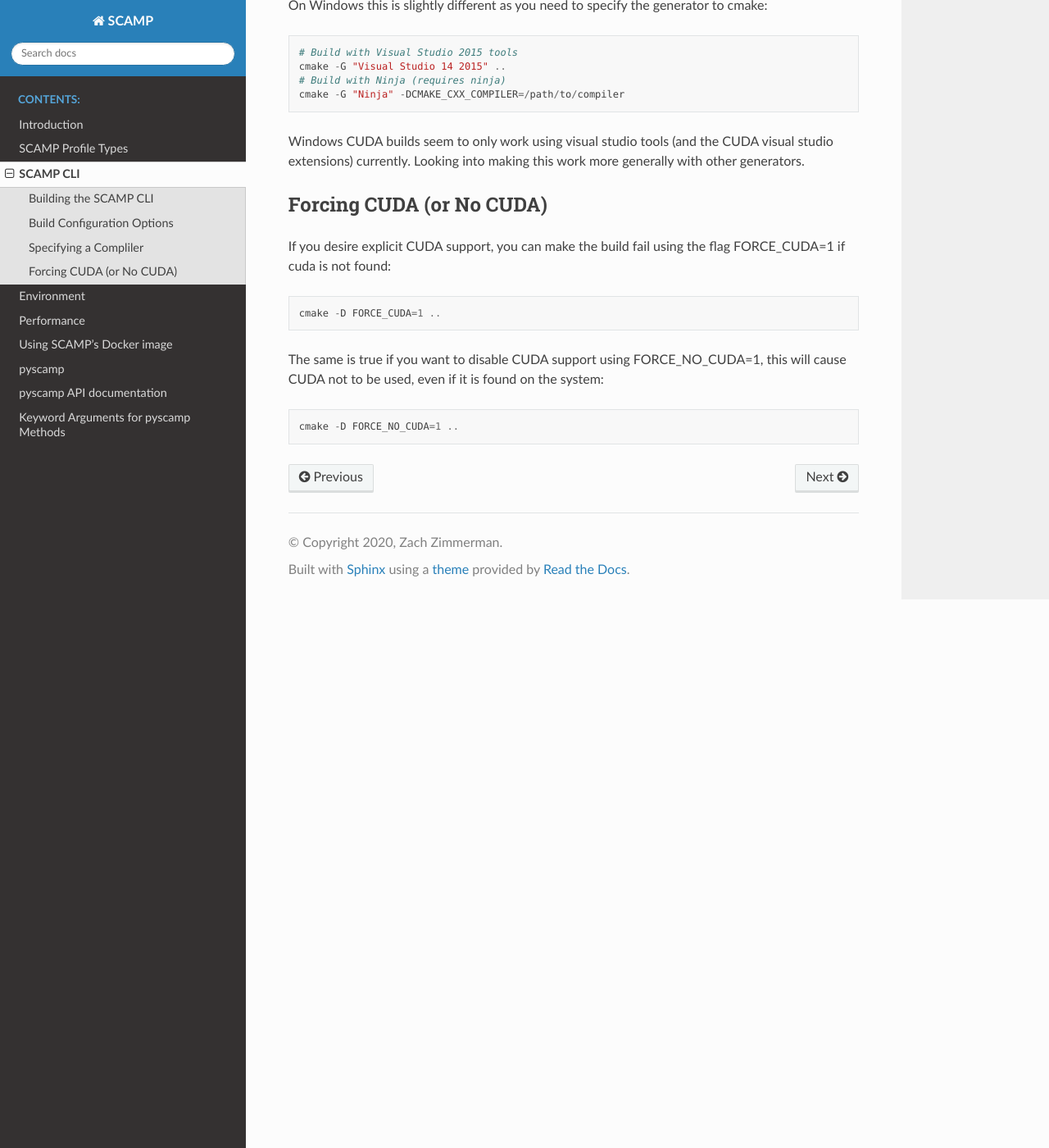
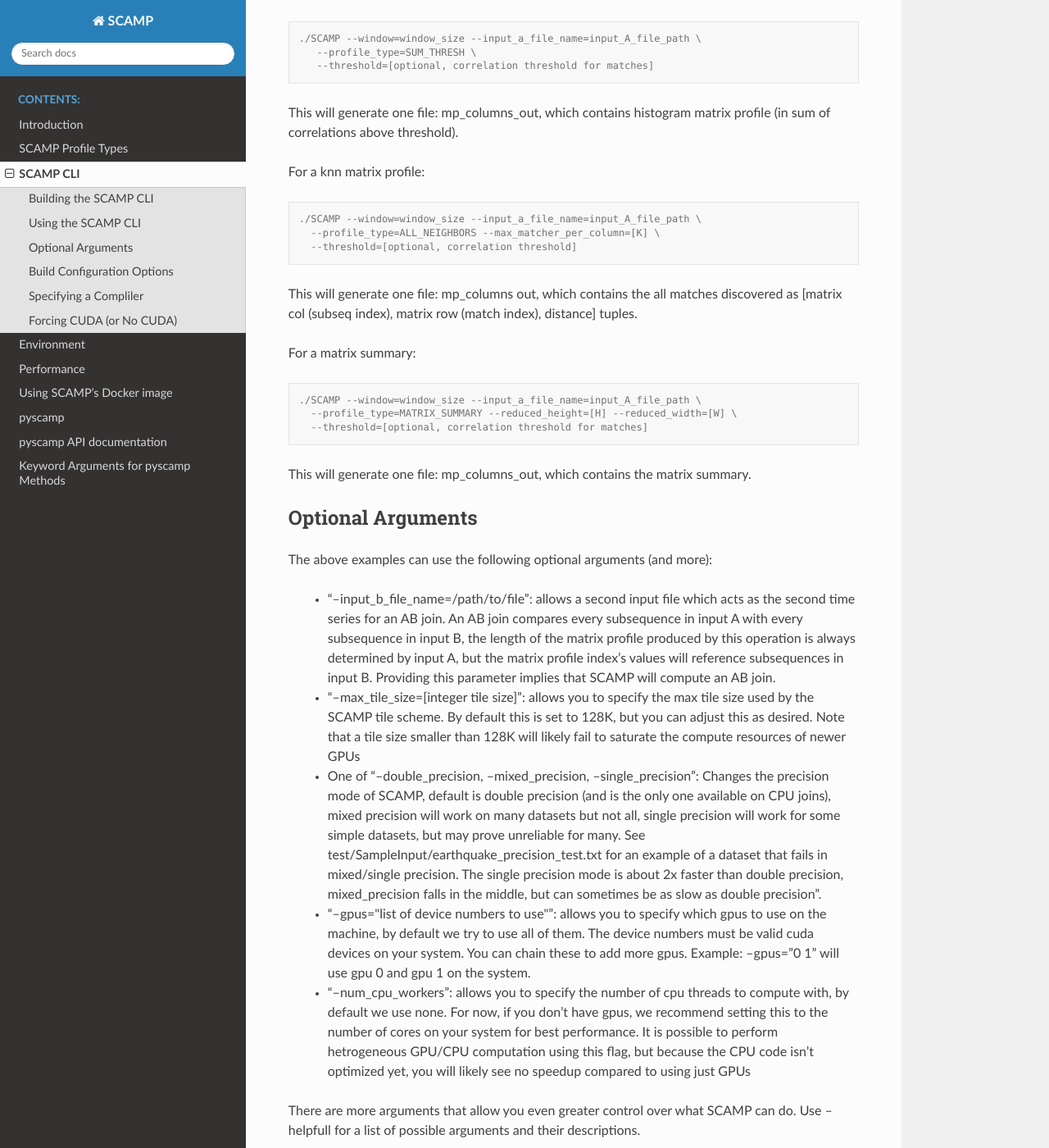
Before and after one commit to zpzim/SCAMP, a Sphinx documentation site: the page built from docs/source/cli.rst, in a window 1280 px wide and 1400 px high, scrolled down 973 px. Shown: the whole window at 82% size. Built offline with Sphinx 7.4.7 and the Read the Docs theme 2.0.0, drawn with Linux system fonts in a browser that asks for light colours; some of the changed text lies outside the part shown.

```diff
--- a/docs/source/cli.rst
+++ b/docs/source/cli.rst
@@ -6,6 +7,7 @@
 
 Building the SCAMP CLI
 **********************
+
 
 Clone the repository and submodules; make a build directory::
 
@@ -21,6 +23,56 @@
   # cuda or c++ compiler as shown above
   cmake ..
   cmake --build . --config Release
+
+
+Using the SCAMP CLI
+*******************
+
+Once built, you can use the CLI as follows
+
+For a traditional matrix profile::
+
+  ./SCAMP --window=window_size --input_a_file_name=input_A_file_path
+
+This will generate two files: mp_columns_out and mp_columns_out_index, which contain the matrix profile and matrix profile index values respectively.
+
+For a sum/histogram profile::
+
+  ./SCAMP --window=window_size --input_a_file_name=input_A_file_path \
+     --profile_type=SUM_THRESH \
+     --threshold=[optional, correlation threshold for matches]
+
+This will generate one file: mp_columns_out, which contains histogram matrix profile (in sum of correlations above threshold).
+
+For a knn matrix profile::
+
+  ./SCAMP --window=window_size --input_a_file_name=input_A_file_path \
+    --profile_type=ALL_NEIGHBORS --max_matcher_per_column=[K] \
+    --threshold=[optional, correlation threshold]
+
+This will generate one file: mp_columns out, which contains the all matches discovered as [matrix col (subseq index), matrix row (match index), distance] tuples.
+
+For a matrix summary::
+
+  ./SCAMP --window=window_size --input_a_file_name=input_A_file_path \
+    --profile_type=MATRIX_SUMMARY --reduced_height=[H] --reduced_width=[W] \
+    --threshold=[optional, correlation threshold for matches]
+
+This will generate one file: mp_columns_out, which contains the matrix summary.
+
+
+Optional Arguments
+******************
+
+The above examples can use the following optional arguments (and more):
+
+  * "--input_b_file_name=/path/to/file": allows a second input file which acts as the second time series for an AB join. An AB join compares every subsequence in input A with every subsequence in input B, the length of the matrix profile produced by this operation is always determined by input A, but the matrix profile index's values will reference subsequences in input B. Providing this parameter implies that SCAMP will compute an AB join.
+  * "--max_tile_size=[integer tile size]": allows you to specify the max tile size used by the SCAMP tile scheme. By default this is set to 128K, but you can adjust this as desired. Note that a tile size smaller than 128K will likely fail to saturate the compute resources of newer GPUs
+  * One of "--double_precision, --mixed_precision, --single_precision": Changes the precision mode of SCAMP, default is double precision (and is the only one available on CPU joins), mixed precision will work on many datasets but not all, single precision will work for some simple datasets, but may prove unreliable for many. See test/SampleInput/earthquake_precision_test.txt for an example of a dataset that fails in mixed/single precision. The single precision mode is about 2x faster than double precision, mixed_precision falls in the middle, but can sometimes be as slow as double precision".
+  * "--gpus=\"list of device numbers to use\"": allows you to specify which gpus to use on the machine, by default we try to use all of them. The device numbers must be valid cuda devices on your system. You can chain these to add more gpus. Example: --gpus="0 1" will use gpu 0 and gpu 1 on the system.
+  * "--num_cpu_workers": allows you to specify the number of cpu threads to compute with, by default we use none. For now, if you don't have gpus, we recommend setting this to the number of cores on your system for best performance. It is possible to perform hetrogeneous GPU/CPU computation using this flag, but because the CPU code isn't optimized yet, you will likely see no speedup compared to using just GPUs
+
+There are more arguments that allow you even greater control over what SCAMP can do. Use --helpfull for a list of possible arguments and their descriptions.
 
 
 .. _build-config-options:
```
Also changed, not shown: other parts of docs/source/cli.rst (+1 -0 lines), README.md (+15 -147 lines).
